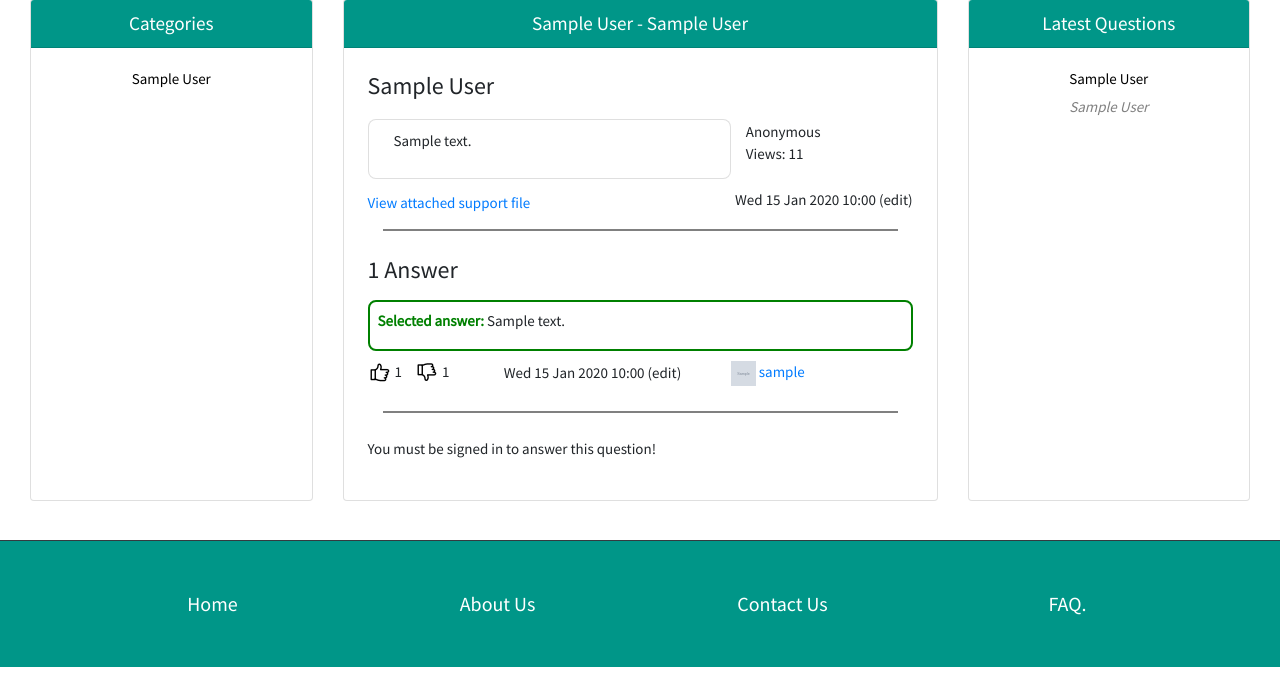
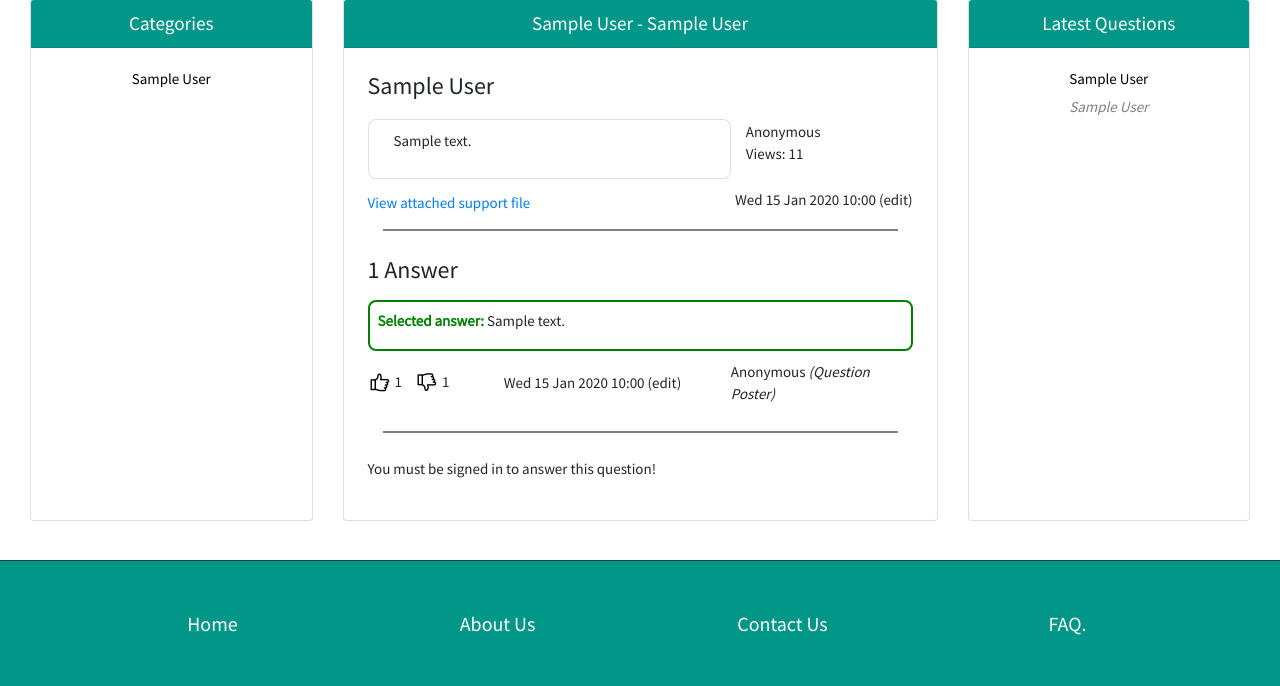
Before and after one commit to 2324127m/ask_students_project, a Django app: a page that uses templates/ask_students/answer_card.html in a window 1280 px wide. Shown: the part 74-760 px from the top of the page. Run offline with Django 3.2, Linux system fonts and the light colour scheme; tables that the repository leaves empty hold one stand-in row (values such as "Sample post"); grey boxes marked "Sample" are stand-in pictures; some libraries are stand-ins or nearby versions.

```diff
--- a/ask_students/models.py
+++ b/ask_students/models.py
@@ -70,6 +70,7 @@ class UserProfile(models.Model):
 
 class Answer(models.Model):
 	text = models.CharField(max_length=4096)
+	anonymous = models.BooleanField(default=False)
 	likes = models.PositiveIntegerField(default=0)
 	dislikes = models.PositiveIntegerField(default=0)
 	posted = models.DateTimeField(default=timezone.now)
--- a/ask_students/views.py
+++ b/ask_students/views.py
@@ -137,13 +137,13 @@ def show_question(request, category_name_slug, question_id):
                 answer = form.save(commit=False)
                 answer.category = Category.objects.get(slug=category_name_slug)
                 answer.questiontop = question
+                answer.user = user_profile
 
                 # If question is anonymous and answerer is the original asker
                 # then answer has no user, template will show anonymous
                 if question.anonymous and question.user == user_profile:
-                    answer.user = None
-                else:
-                    answer.user = user_profile
+                    answer.anonymous = True
+
 
                 answer.save()
 
--- a/templates/ask_students/answer_card.html
+++ b/templates/ask_students/answer_card.html
@@ -40,7 +40,9 @@
     </div>
 
     <div class="col-md-4">
-        {% if answer.user %}
+        {% if answer.anonymous %}
+            <a>Anonymous <i>(Question Poster)</i></a>
+        {% else %}
             <a href="{% url 'profile' answer.user.user.username %}">
                 {% if answer.user.image %}
                     <img width="25px" height="25px"
@@ -49,8 +51,6 @@
                 {% endif %}
                 {{ answer.user.user.username }}
             </a>
-        {% else %}
-            <a>Anonymous</a>
         {% endif %}
     </div>
 
```
